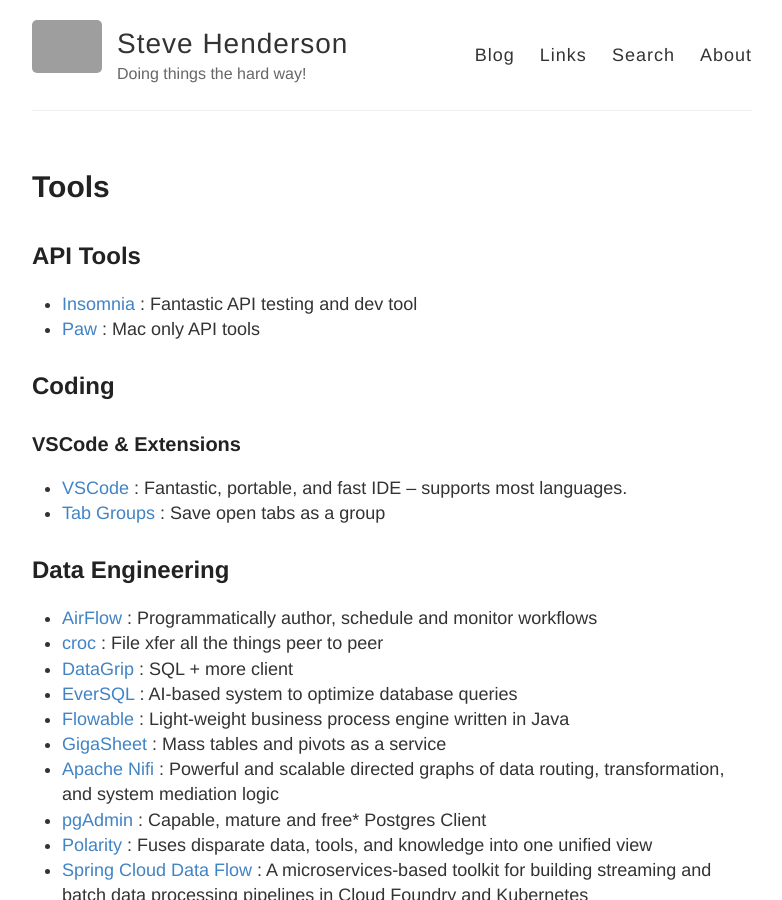
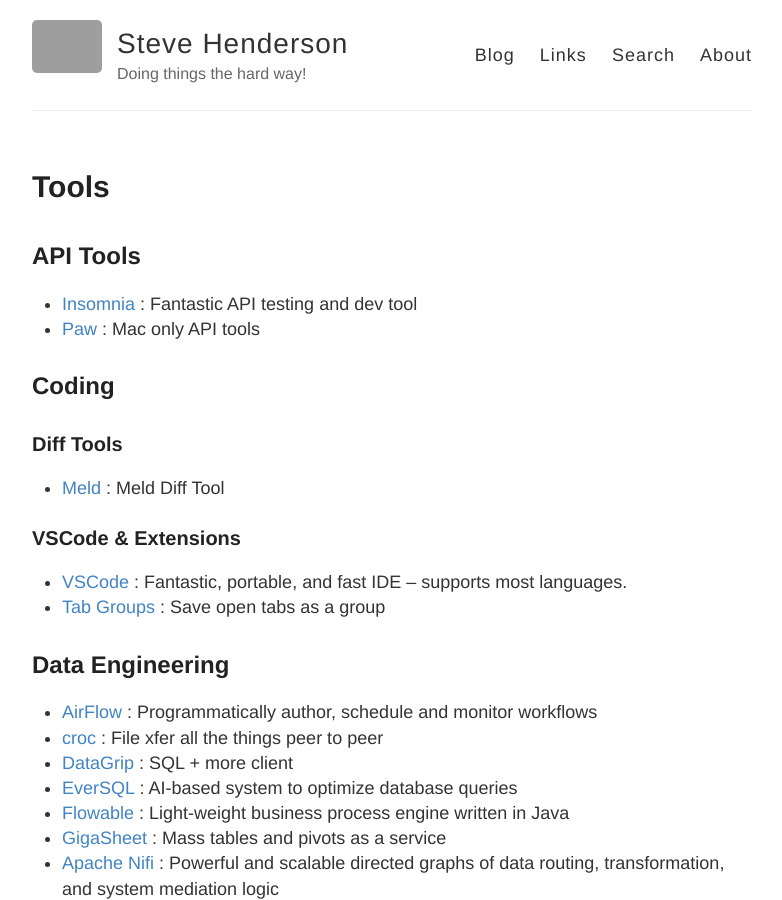
Before and after one commit to stevehenderson/stevehenderson.github.io, a Jekyll site: the page built from tools.md, in a window 1280 px wide and 900 px high. Shown: the whole window, without its empty margins (248-1030 px from the left). Built offline with Jekyll 4.4.1, drawn with Linux system fonts in a browser that asks for light colours; grey boxes are pictures that could not be loaded.

Commit message:
Update tools.md

```diff
--- a/tools.md
+++ b/tools.md
@@ -10,6 +10,9 @@
    * [Paw](https://paw.cloud/) : Mac only API tools
 
 ## Coding
+
+### Diff Tools
+   * [Meld](https://meldmerge.org/) : Meld Diff Tool
 
 ### VSCode & Extensions
    * [VSCode](https://code.visualstudio.com/) : Fantastic, portable, and fast IDE -- supports most languages.
```
